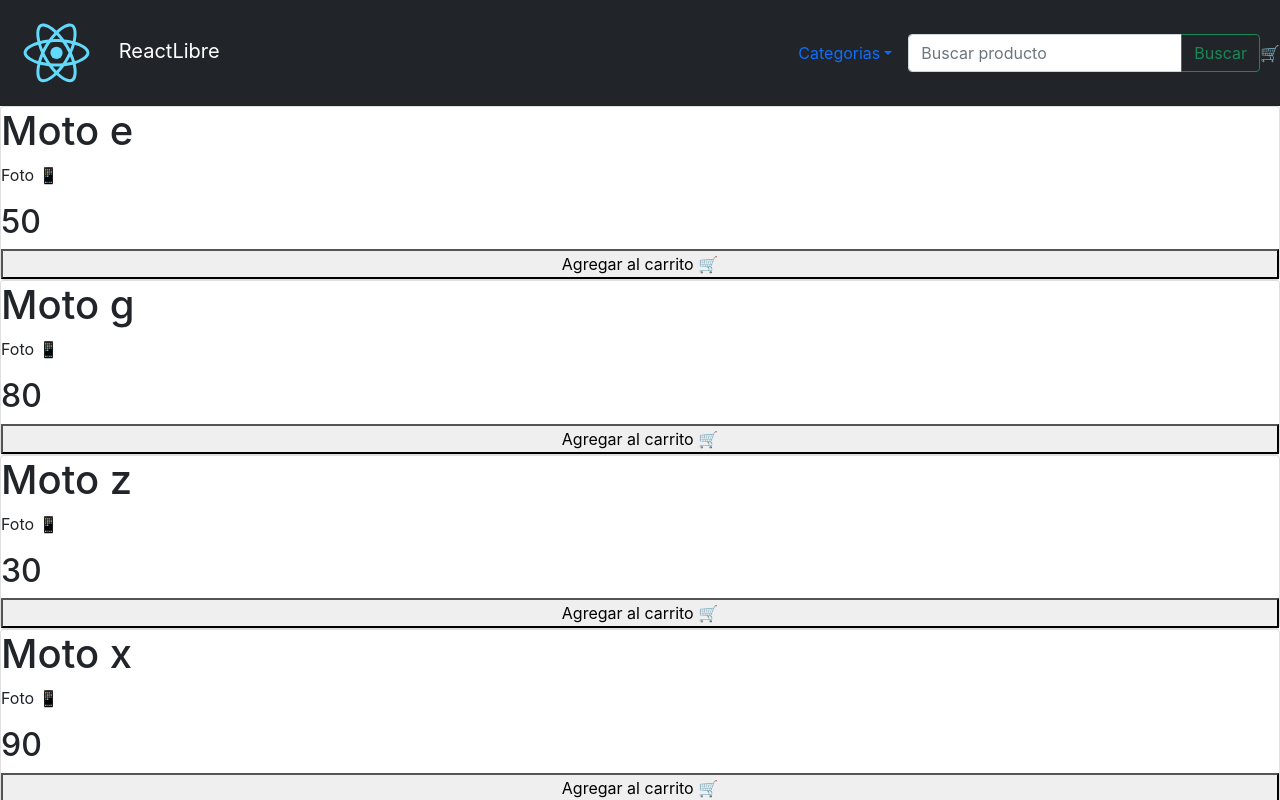
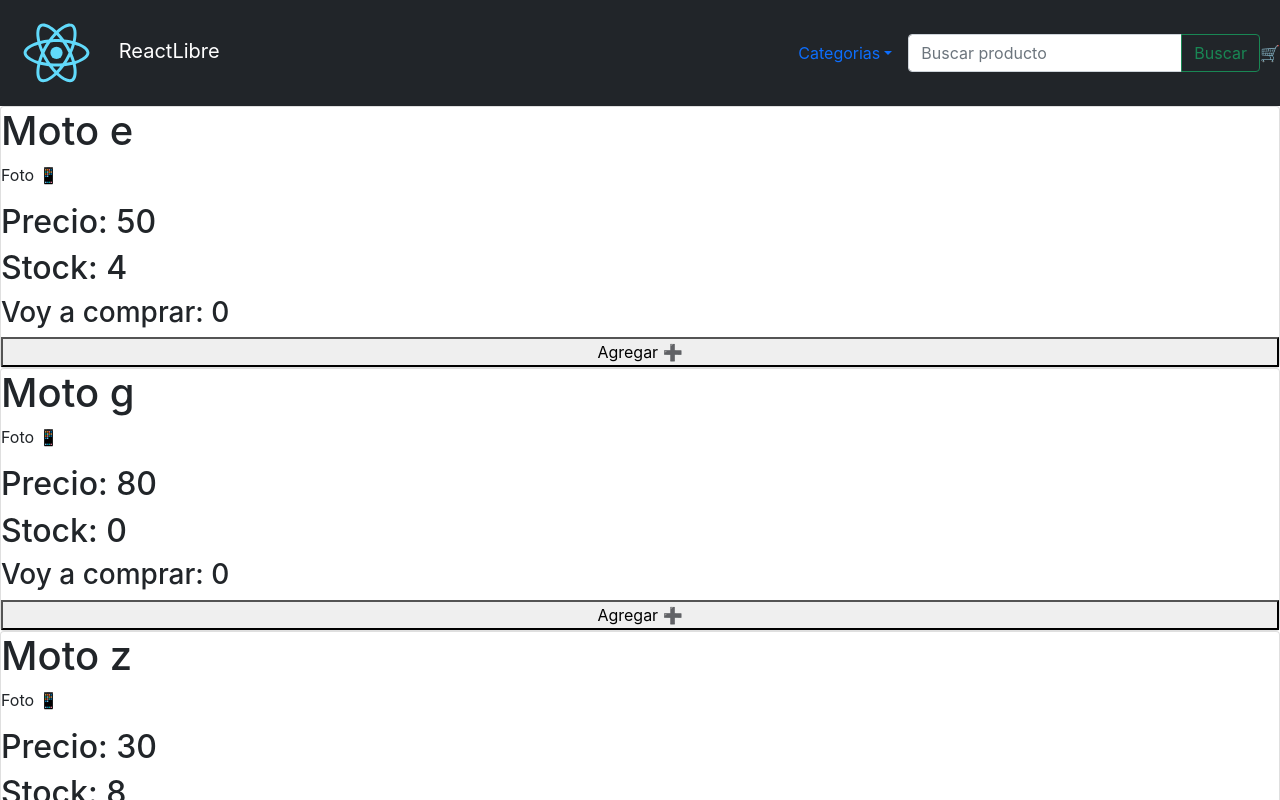
Before and after one commit to KevinAndresSegovia/react-libre, a React (Create React App) app: page / in a window 1280 px wide. Shown: the top 800 px of the page. Built offline with nearby package versions, Linux system fonts and the light colour scheme.

Commit message:
Problemas con clase 5. button y logo

```diff
--- a/src/components/CardComponent.jsx
+++ b/src/components/CardComponent.jsx
@@ -5,8 +5,31 @@
     <div className="card">
       <h1>{props.productData.name}</h1>
       <p>Foto 📱</p>
-      <h2>{props.productData.price}</h2>
-      <button>Agregar al carrito 🛒</button>
+      <h2>Precio: {props.productData.price}</h2>
+      <h2>Stock: {props.productData.stock}</h2>
+      <h3 id={props.productData.id}>Voy a comprar: {props.productData.comprar}</h3>
+      <button onClick={add(props.productData.comprar, props.productData.stock)} id={`addButton${props.productData.id}`}>Agregar ➕</button>
+      {/* <button onClick={minus(props.productData.comprar, props.productData.stock)} id={`minusButton${props.productData.id}`}>Quitar ➖</button> */}
     </div>
   );
 }
+
+export function add(comprar, stock) {
+  if (comprar < stock)
+  return (console.log("Hola"))
+  else return (console.log("Chau"))
+}
+
+/*
+Logica para funcion ADD
+if (comprar < stock){
+  comprar ++
+}
+return (comprar)
+
+Logica para funcion MINUS
+if (comprar > 0) {
+  comprar --
+}
+  return (comparar)
+ */
--- a/src/components/navbar/NavBar.jsx
+++ b/src/components/navbar/NavBar.jsx
@@ -1,6 +1,6 @@
 import React from "react";
 import "bootstrap/dist/css/bootstrap.css";
-import logo from "./logo.svg";
+import logo from "../../../public/img/logo.svg";
 import {
   Nav,
   Navbar,
@@ -11,7 +11,7 @@
   InputGroup,
 } from "react-bootstrap";
 import "./NavBar.css";
-import CartWidget from "./CartWidget";
+import CartWidget from "../CartWidget/CartWidget";
 
 export function NavBar() {
   return (
--- a/src/containers/ItemListContainer.jsx
+++ b/src/containers/ItemListContainer.jsx
@@ -2,12 +2,13 @@
 import { CardComponet } from "../components/CardComponent";
 
 export default function ItemListContainer() {
-  const product = [
-    { id: 1, name: "Moto e", price: 50 },
-    { id: 2, name: "Moto g", price: 80 },
-    { id: 3, name: "Moto z", price: 30 },
-    { id: 4, name: "Moto x", price: 90 },
+  let product = [
+    {id: 0, name: "Moto e", price: 50, stock: 4, comprar: 0},
+    {id: 1, name: "Moto g", price: 80, stock: 0, comprar: 0},
+    {id: 2, name: "Moto z", price: 30, stock: 8, comprar: 0},
+    {id: 3, name: "Moto x", price: 90, stock: 5, comprar: 0},
   ];
+
   return (
     <div>
       <CardComponet productData={product[0]} />
```
Also changed, not shown: public/img/logo.svg (renamed from src/components/navbar/logo.svg), src/components/CartWidget/CartWidget.jsx (renamed from src/components/navbar/CartWidget.jsx).
